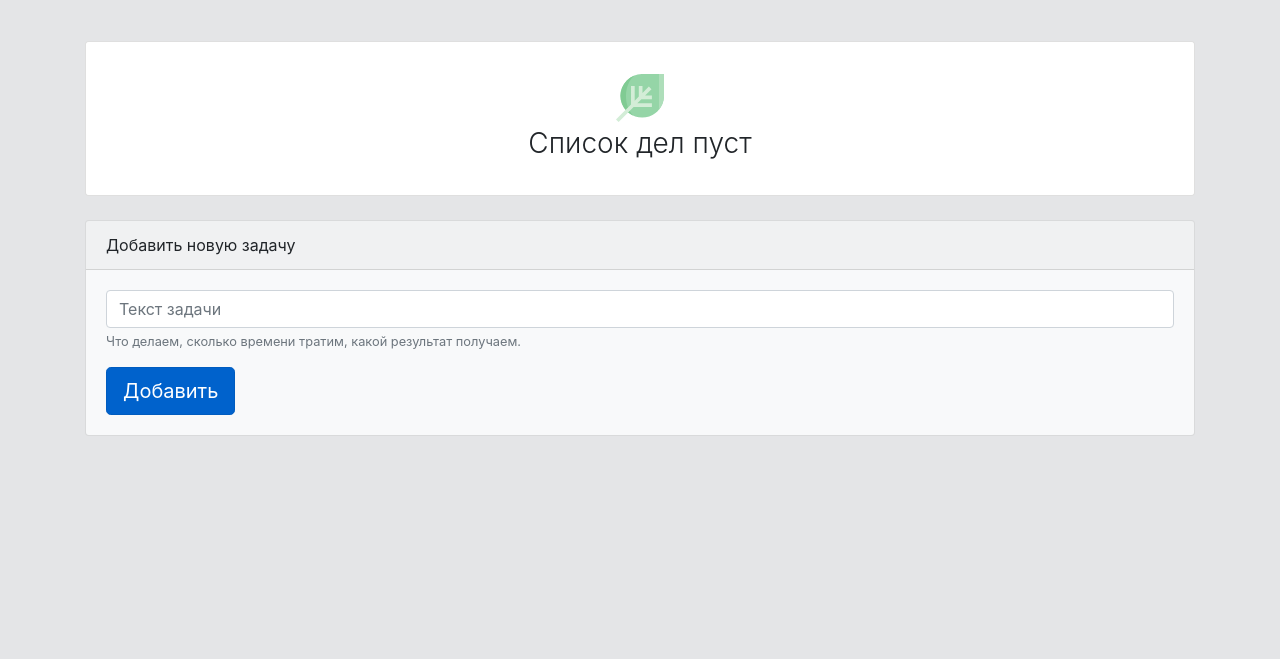
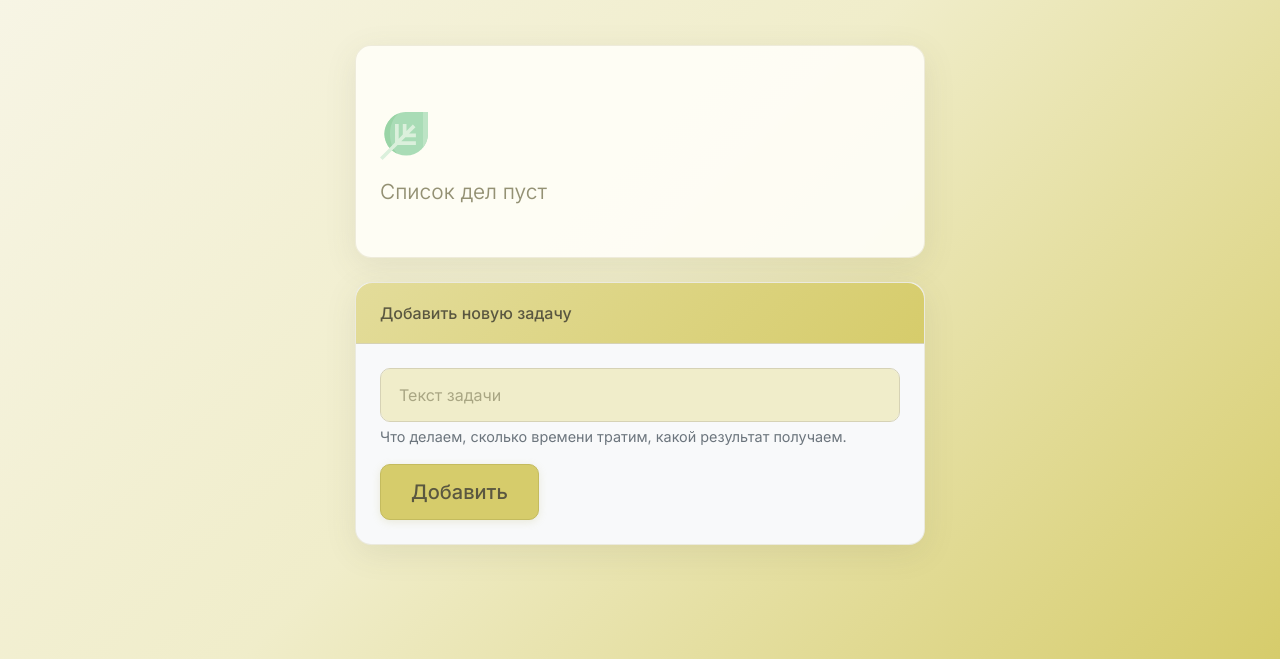
Before and after one commit to aluc2rd/todo-list, a plain HTML site: page index.html in a window 1280 px wide. Shown: the part 141-800 px from the top of the page. Drawn offline with nearby package versions, Linux system fonts and the light colour scheme.

Commit message:
css styles

```diff
--- a/css/main.css
+++ b/css/main.css
@@ -1,98 +1,179 @@
-html,
+:root {
+	--primary-sand: #d6cc6b;
+	--sand-light: #e3dc9a;
+	--sand-lighter: #f0edca;
+	--sand-soft: #f8f6e9;
+	--sand-dark: #c4bb5e;
+	--sand-darker: #a89f4d;
+	--accent-olive: #a8a85a;
+	--accent-warm: #d6bc6b;
+	--text-soft: #5a5740;
+	--text-muted: #7a7755;
+	--border-soft: #d6d2b5;
+	--cream: #fefdf6;
+}
+
 body {
+	background: linear-gradient(135deg, var(--sand-soft) 0%, var(--sand-lighter) 50%, var(--primary-sand) 100%);
+	color: var(--text-soft);
+	font-family: 'Inter', 'Segoe UI', sans-serif;
+	padding-top: 40px;
 	min-height: 100vh;
 }
 
-body {
-	background-color: #e4e5e7;
-	padding-top: 30px;
-	display: flex;
-	flex-direction: column;
-	justify-content: space-between;
+.container {
+	max-width: 600px;
 }
-.aside {
-	height: 400px;
+
+.card {
+	background-color: rgba(254, 253, 246, 0.95);
+	border: none;
+	border-radius: 16px;
+	box-shadow: 0 8px 32px rgba(90, 87, 64, 0.1);
+	margin-bottom: 24px;
+	border: 1px solid rgba(214, 210, 181, 0.4);
 }
-.main {
-	height: 400px;
+
+.card-header {
+	background: linear-gradient(135deg, var(--sand-light), var(--primary-sand));
+	border-bottom: 1px solid var(--border-soft);
+	color: var(--text-soft);
+	font-weight: 500;
+	padding: 18px 24px;
+	border-radius: 16px 16px 0 0 !important;
 }
-.d-flex {
-	display: flex;
+
+.display-4 {
+	color: var(--text-soft);
+	font-weight: 350;
+	margin-bottom: 8px;
 }
+
+.h4 {
+	color: var(--text-muted);
+	font-weight: 350;
+	font-size: 1.2rem;
+}
+
+/* список задач */
+.list-group-item {
+	border: none;
+	border-bottom: 1px solid rgba(214, 210, 181, 0.4);
+	padding: 16px 24px;
+	background-color: transparent;
+	transition: all 0.2s ease;
+}
+
+.list-group-item:hover {
+	background-color: rgba(240, 237, 202, 0.4);
+}
+
+.list-group-item:last-child {
+	border-bottom: none;
+}
+
 .task-title {
+	color: var(--text-soft);
 	font-weight: 400;
-	padding-top: 5px;
+	padding: 4px 0;
 }
-.gray {
-	color: #bdbdbd;
+
+.task-title--done {
+	color: var(--text-muted);
+	text-decoration: line-through;
+	opacity: 0.7;
 }
-.task-title--done {
-	text-decoration: line-through;
-	color: #cdcdcd;
-}
-.task-item__buttons {
-	display: flex;
-	column-gap: 5px;
-}
-.notify-holder {
-	height: 60px;
-	margin-bottom: 20px;
-}
-.empty-list {
-	display: flex;
-	flex-direction: column;
-	justify-content: center;
-	align-items: center;
-	padding-top: 1em;
-	padding-bottom: 1em;
-}
-.empty-list__title {
-	font-size: 28px;
-	margin-bottom: 15px;
-	font-weight: 300;
-}
-.empty-list__icon {
-	color: #42be2a;
-	font-size: 32px;
-}
+
+/* кнопки действий */
 .btn-action {
-	background-color: #e0e5ea;
+	background: var(--sand-light);
+	border: 1px solid var(--border-soft);
+	border-radius: 8px;
 	padding: 8px 10px;
-	cursor: pointer;
-	border: 0;
-	border-radius: 4px;
-	transition: opacity 0.2s ease-in;
-	opacity: 0.5;
-
-	display: flex;
-	justify-content: center;
-	align-items: center;
+	transition: all 0.2s ease;
+	opacity: 0.8;
 }
 
 .btn-action:hover {
-	background-color: #e0e5ea;
 	opacity: 1;
+	background: var(--primary-sand);
 }
 
-.btn-action img {
-	pointer-events: none; /*снятие событий с картинки*/
+.btn-primary {
+	background-color: var(--primary-sand) !important;
+	border-color: var(--sand-dark) !important;
+	color: var(--text-soft) !important;
+	border-radius: 10px;
+	padding: 12px 30px;
+	font-weight: 500;
+	transition: all 0.2s ease;
+	box-shadow: 0 2px 8px rgba(182, 173, 96, 0.2);
 }
 
-.none {
-	display: none !important;
+.btn-primary:hover,
+.btn-primary:focus,
+.btn-primary:active {
+	background-color: var(--sand-dark) !important;
+	border-color: var(--sand-darker) !important;
+	color: var(--text-soft) !important;
+	box-shadow: 0 4px 12px rgba(182, 173, 96, 0.3);
 }
 
-.float-right {
-	float: right;
+/* убираю синие обводки при фокусе */
+.btn-primary:focus {
+	box-shadow: 0 0 0 0.2rem rgba(214, 204, 107, 0.25) !important;
 }
-.copyright {
-	margin-top: 40px;
-	font-size: 14px;
-	color: gray;
-	text-align: center;
-	margin-bottom: 30px;
-	/* position: absolute; */
-	/* bottom: 30px; */
-	/* left: 0; */
-	/* right: 0; */
+
+/* форма */
+.form-control {
+	border: 1px solid var(--border-soft);
+	border-radius: 10px;
+	padding: 14px 18px;
+	background-color: var(--sand-lighter);
+	color: var(--text-soft);
+	font-size: 1rem;
+	transition: all 0.2s ease;
 }
+
+.form-control:focus {
+	border-color: var(--primary-sand);
+	box-shadow: 0 0 0 2px rgba(214, 204, 107, 0.2);
+	background-color: white;
+}
+
+.form-control::placeholder {
+	color: var(--text-muted);
+	opacity: 0.6;
+}
+
+.form-text {
+	color: var(--text-muted);
+	font-size: 0.9rem;
+}
+
+/* пустой список */
+.empty-list {
+	color: var(--text-muted);
+	padding: 50px 20px;
+	opacity: 0.8;
+}
+
+.empty-list__title {
+	font-weight: 350;
+	margin-top: 16px;
+	font-size: 1.3rem;
+}
+
+/* дополнительные стили */
+.card-body {
+	padding: 24px;
+}
+
+.list-group-flush .list-group-item {
+	padding-left: 24px;
+	padding-right: 24px;
+}
+
+.task-item__buttons {
+	gap: 8px;
+}
--- a/index.html
+++ b/index.html
@@ -10,6 +10,7 @@
 			crossorigin="anonymous"
 		/>
 		<link rel="stylesheet" href="css/main.css" />
+		<link href="https://fonts.googleapis.com/css2?family=Inter:wght@300;350;400;500&display=swap" rel="stylesheet" />
 		<title>ToDo приложение</title>
 	</head>
 	<body>
```
